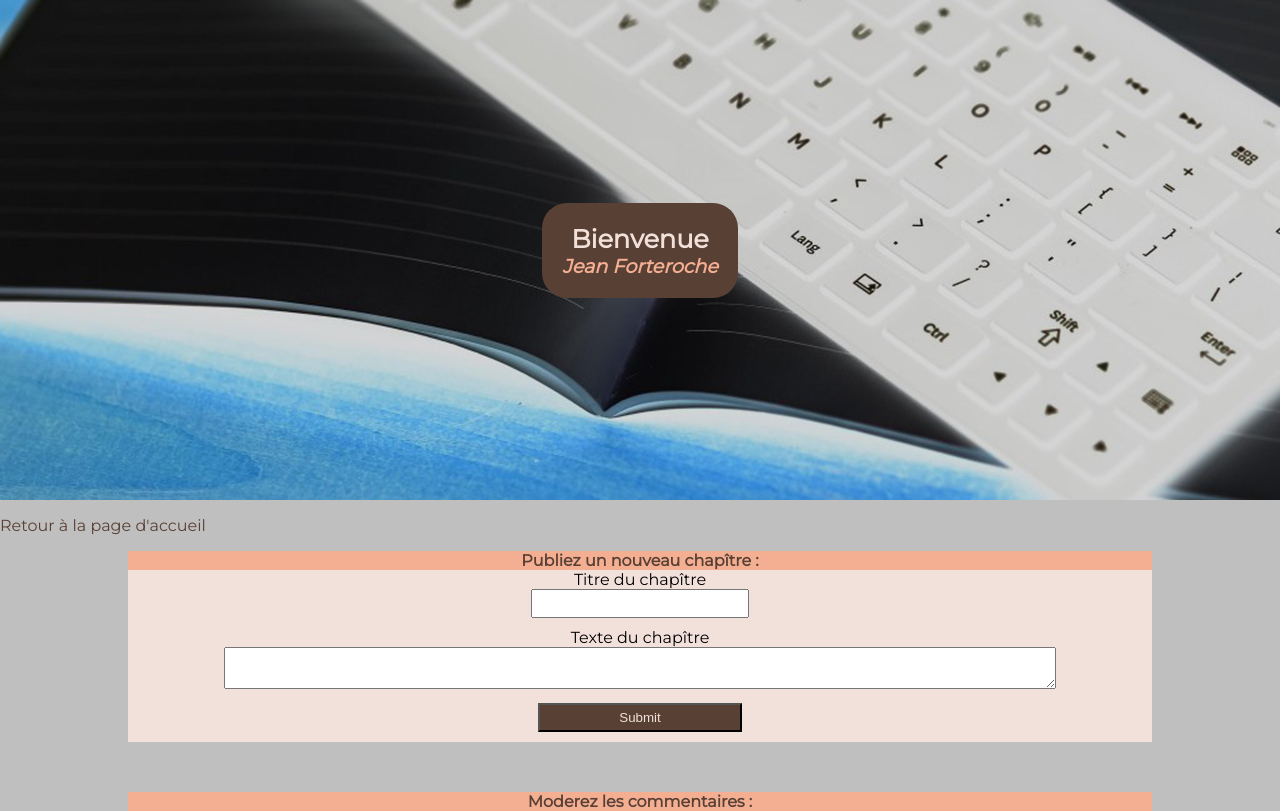
After one commit to tristandalle/OC-DWJ-P8, a PHP site: template view/frontend/adminView.php in a window 1280 px wide. The commit adds this page. Run offline with PHP 8.4, Linux system fonts and the light colour scheme; the template is opened without the code that fills it, so the values that code supplies are empty.

Commit message:
ajout page admin avec fonction ajout de chapître

```diff
--- a/public/css/style.css
+++ b/public/css/style.css
@@ -25,6 +25,15 @@ html, body
     flex-direction: column;
 }
 
+#header_admin
+{
+    background-image: url(../images/admin.jpg);
+    background-size: cover;
+    height: 500px;
+    display: flex;
+    flex-direction: column;
+}
+
 #title_box
 {
     background-color: #594035;
@@ -33,6 +42,21 @@ html, body
     border-radius: 25px;
     display: flex;
     flex-direction: column;
+}
+
+#admin_link
+{
+    position: absolute;
+
+    background-color: #594035;
+    margin: auto;
+    padding: 20px;
+    border-radius: 25px;
+}
+
+#admin_link a, #admin_link label
+{
+    color: #F4AF93;
 }
 
 h1
@@ -125,7 +149,7 @@ h4
     border-bottom: 2px solid #F4AF93;
 }
 
-.post_comment
+.post_comment, .post_chapter
 {
     width:80%;
     margin: auto;
@@ -136,14 +160,14 @@ h4
 
 }
 
-#author
+#author, #title
 {
     width: 20%;
     padding: 5px;
     margin-bottom: 10px;
 }
 
-#comment
+#comment, #content
 {
     width: 80%;
     padding: 5px;
--- /dev/null
+++ b/view/frontend/adminView.php
@@ -0,0 +1,37 @@
+<?php $title = 'Admin'; ?>
+
+<?php ob_start(); ?>
+
+<div id="header_admin">
+    <div id="title_box">
+        <h1>Bienvenue</h1>
+        <h2>Jean Forteroche</h2>
+    </div>
+</div>
+
+
+<p><a href="index.php">Retour à la page d'accueil</a></p>
+
+<h4>Publiez un nouveau chapître :</h4>
+<div class="post_chapter">
+    <form action="index.php?action=addChapter" method="post">
+        <div>
+            <label for="title">Titre du chapître</label><br/>
+            <input type="text" id="title" name="title" />
+        </div>
+        <div>
+            <label for="content">Texte du chapître</label><br/>
+            <textarea id="content" name="content"></textarea>
+        </div>
+        <div>
+            <input id="submit" type="submit" />
+        </div>
+    </form>
+</div>
+
+<h4>Moderez les commentaires :</h4>
+
+
+<?php $content = ob_get_clean(); ?>
+
+<?php require('template.php'); ?>
```
Also changed, not shown: controller/frontend.php (+17 -1 lines), index.php (+16 -0 lines), model/ChapterManager.php (+9 -0 lines), view/frontend/homeView.php (+8 -0 lines), README.md, public/images/admin.jpg (added).
